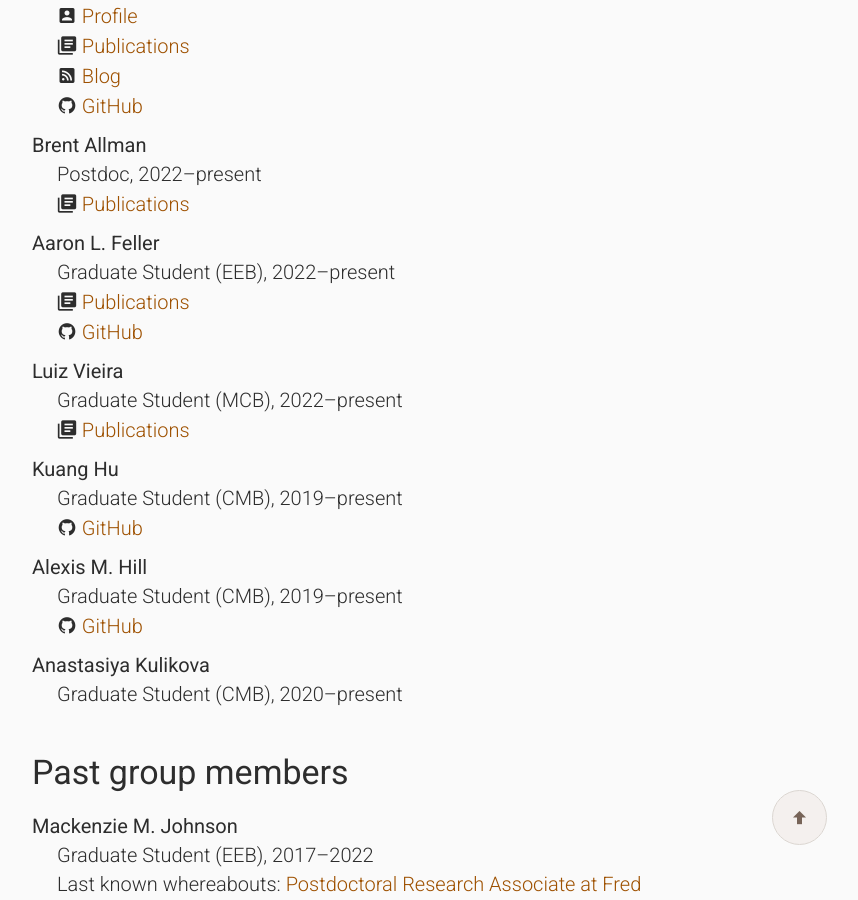
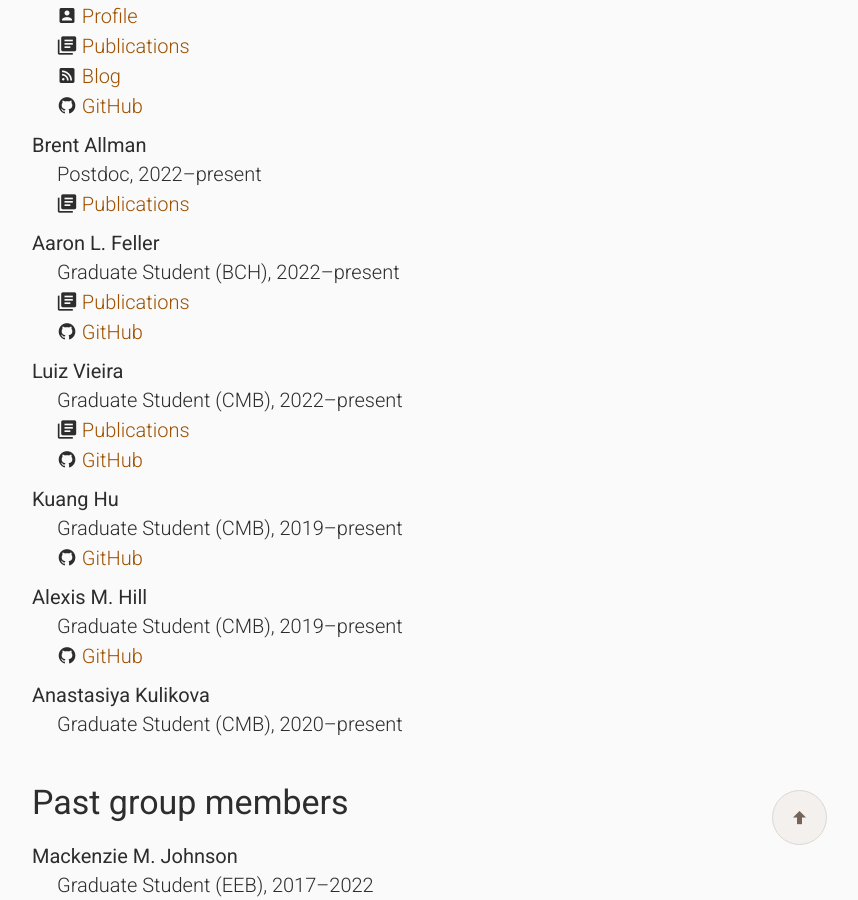
Before and after one commit to wilkelab/wilkelab.github.io, a Jekyll site: the page built from people.html, in a window 1280 px wide and 900 px high, scrolled down 804 px. Shown: the whole window, without its empty margins (253-1111 px from the left). Built offline with Jekyll 4.4.1, drawn with Linux system fonts in a browser that asks for light colours; nearby versions of some CDN libraries.

Commit message:
Update current_members.yml

```diff
--- a/_data/current_members.yml
+++ b/_data/current_members.yml
@@ -11,15 +11,16 @@
   pubs: "https://scholar.google.com/citations?hl=en&user=FSW5GvMAAAAJ"
 
 - name: Aaron L. Feller
-  role: Graduate Student (EEB)
+  role: Graduate Student (BCH)
   joined: 2022
   pubs: "https://scholar.google.com/citations?user=Ez8l_VoAAAAJ&hl=en"
   github: AaronFeller
 
 - name: Luiz Vieira
-  role: Graduate Student (MCB)
+  role: Graduate Student (CMB)
   joined: 2022
   pubs: "https://scholar.google.com/citations?user=sdp0RcEAAAAJ&hl=en&oi=ao"
+  github: ziul-bio
 
 - name: Kuang Hu
   role: Graduate Student (CMB)
```
